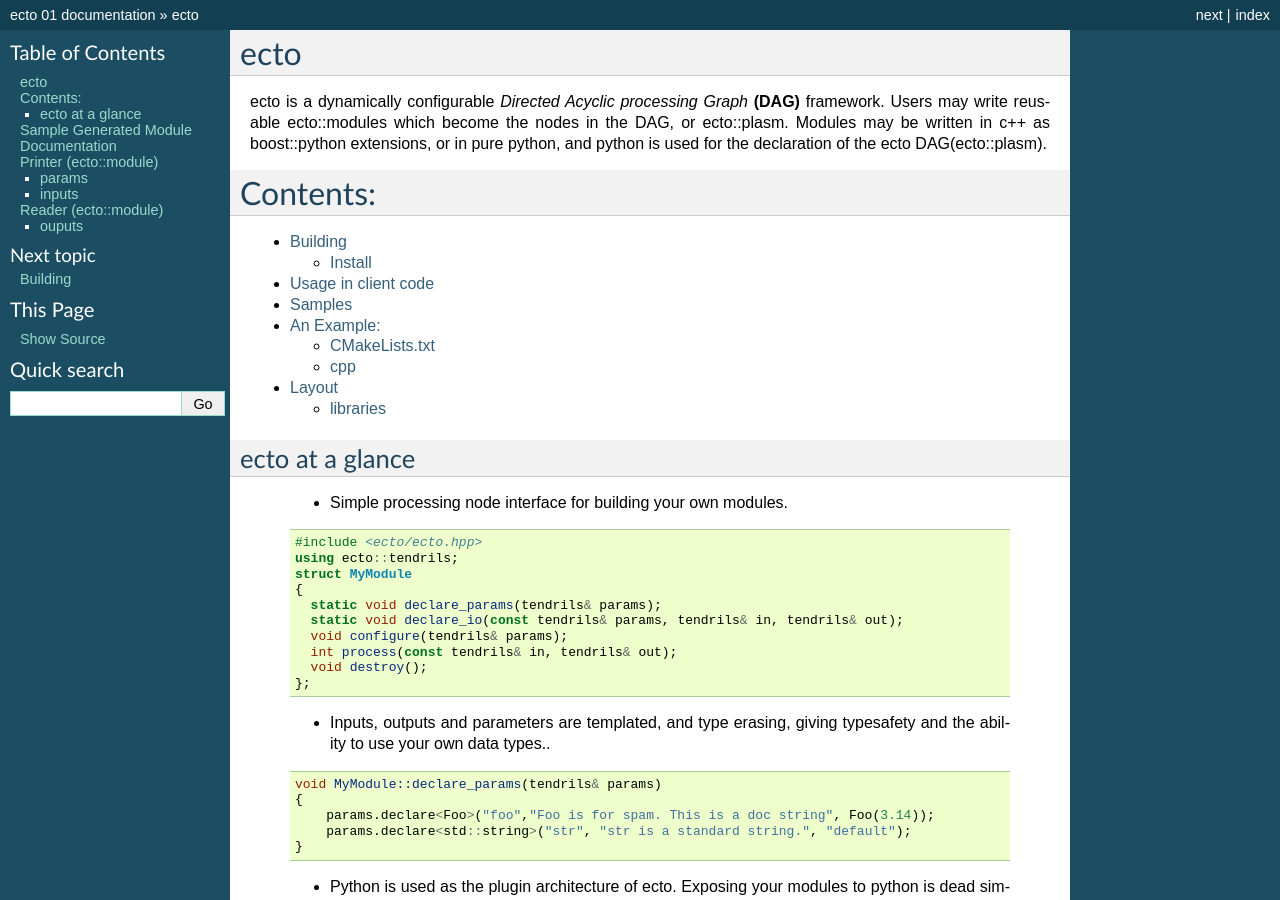
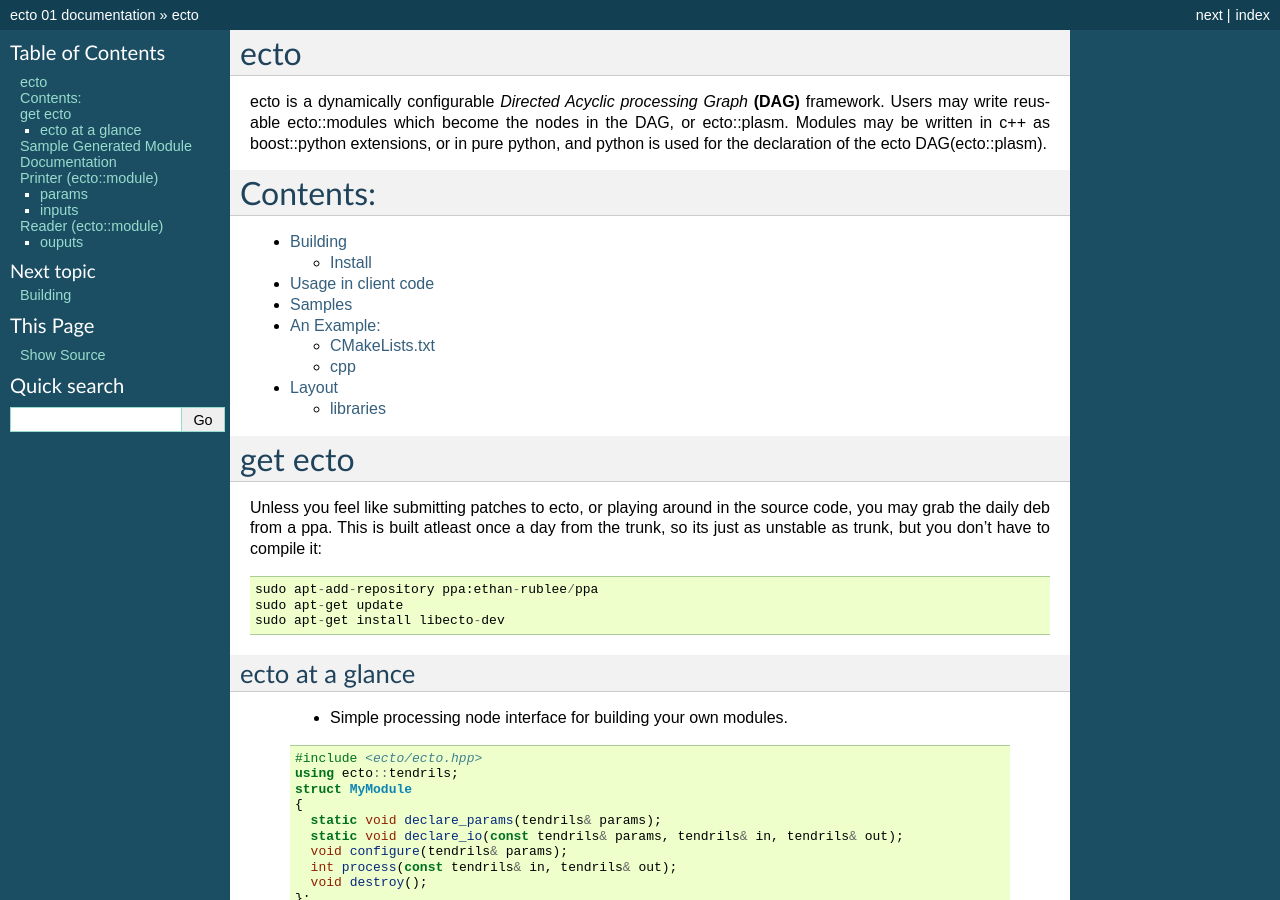
Before and after one commit to plasmodic/ecto, a Sphinx documentation site: the page built from doc/source/index.rst, in a window 1280 px wide and 900 px high. Built offline with Sphinx 7.4.7, drawn with Linux system fonts in a browser that asks for light colours; formulas are drawn with MathJax 3.

Commit message:
Adding apt-get stuff.

```diff
--- a/doc/source/index.rst
+++ b/doc/source/index.rst
@@ -15,6 +15,17 @@ Contents:
    building
    client_usage
    layout
+get ecto
+================================
+
+Unless you feel like submitting patches to ecto, or playing around in the source code,
+you may grab the daily deb from a ppa.  This is built atleast once a day from the trunk,
+so its just as unstable as trunk, but you don't have to compile it::
+
+  sudo apt-add-repository ppa:ethan-rublee/ppa
+  sudo apt-get update
+  sudo apt-get install libecto-dev
+
 
 ecto at a glance
 ---------------------------------
```
